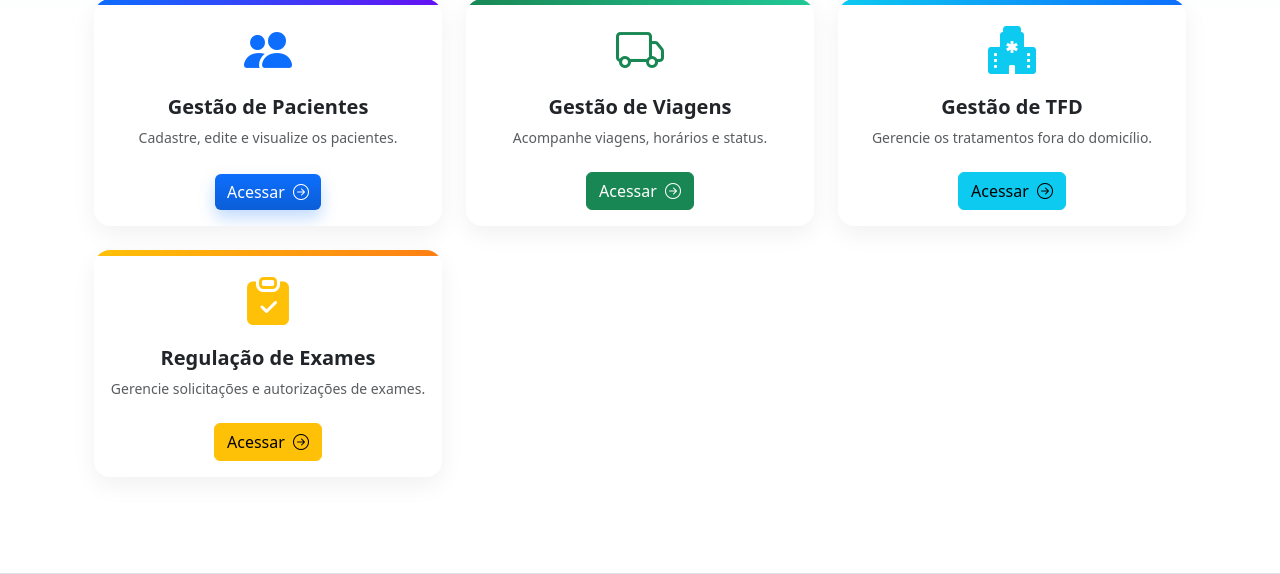
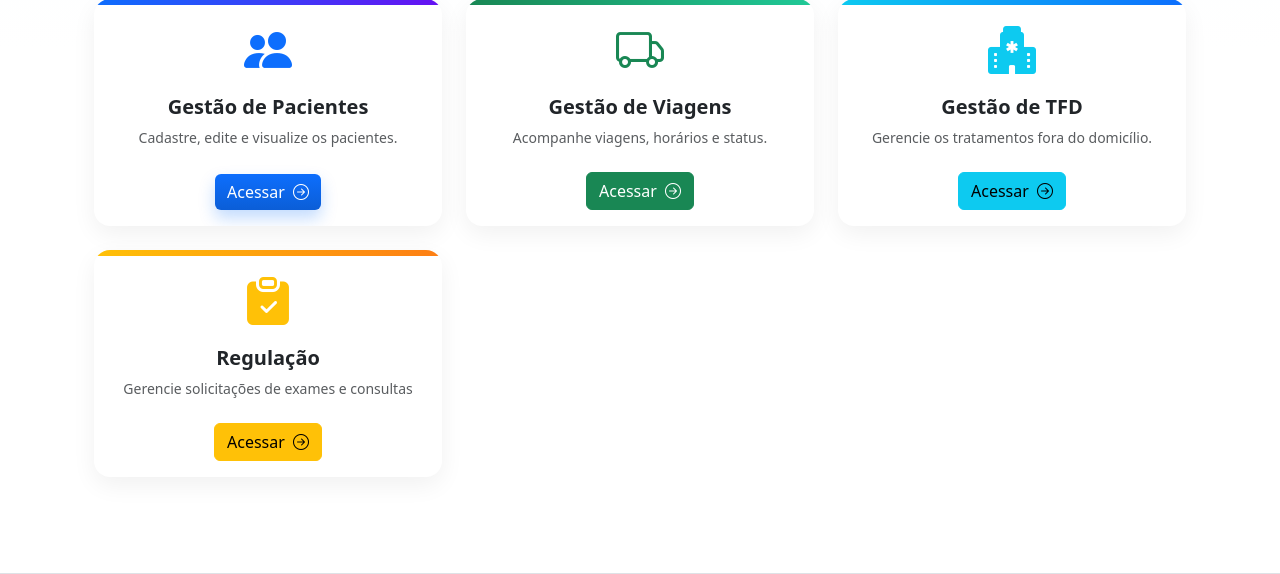
Before and after one commit to Jhonatanpalmer/pronto_socorro, a Django app: page /dashboard/ in a window 1280 px wide. Shown: the part 353-927 px from the top of the page. Run offline with Django 5.2, Linux system fonts and the light colour scheme; the visitor is signed in with stand-in values (Sample User, id 1); data that the repository does not hold is empty; some libraries are stand-ins or nearby versions.

Commit message:
Dashboard: renomear card de Regulação e descrição. Regulação: ocultar select de paciente para evitar duplicidade em Exame e Consulta; manter autocomplete como único campo visível.

```diff
--- a/regulacao/templates/regulacao/regulacaoconsulta_form.html
+++ b/regulacao/templates/regulacao/regulacaoconsulta_form.html
@@ -19,7 +19,7 @@
               <div id="resultado-paciente-regconsulta" class="list-group position-absolute w-100" style="z-index: 1000;"></div>
               <div class="form-text">Digite ao menos 2 letras e selecione o paciente; o campo abaixo será preenchido.</div>
             </div>
-            {{ form.paciente|add_class:'form-select' }}
+            <div class="d-none">{{ form.paciente|add_class:'form-select' }}</div>
           </div>
           <div class="col-md-6">
             <label class="form-label">Especialidade</label>
--- a/regulacao/templates/regulacao/regulacaoexame_form.html
+++ b/regulacao/templates/regulacao/regulacaoexame_form.html
@@ -23,10 +23,6 @@
                             <i class="bi bi-clipboard-check"></i>
                             {% if object %}Editar Solicitação de Regulação{% else %}Nova Solicitação de Exame{% endif %}
                         </h4>
-                        <div class="d-flex gap-2">
-                            <a class="btn btn-outline-secondary btn-sm" href="{% url 'paciente_create' %}"><i class="bi bi-person-plus"></i> Cadastrar Paciente</a>
-                            <a class="btn btn-outline-primary btn-sm" href="{% url 'paciente_list' %}"><i class="bi bi-people"></i> Ver Pacientes</a>
-                        </div>
                     </div>
                 </div>
                 <div class="card-body pt-3">
@@ -52,7 +48,7 @@
                                         <div id="resultado-paciente-regexame" class="list-group position-absolute w-100" style="z-index: 1000;"></div>
                                         <div class="form-text">Digite ao menos 2 letras e selecione o paciente para preencher o campo abaixo.</div>
                                     </div>
-                                    {{ form.paciente }}
+                                    <div class="d-none">{{ form.paciente }}</div>
                                     <div id="resumo-paciente-regexame" class="text-muted small mt-1"></div>
                                     {% if form.paciente.errors %}
                                     <div class="text-danger small">
--- a/secretaria_it/views.py
+++ b/secretaria_it/views.py
@@ -48,8 +48,8 @@ def dashboard_view(request):
     # App Regulação
     if 'regulacao' in settings.INSTALLED_APPS and user_has_access(request.user, 'regulacao'):
         apps.append({
-            'nome': 'Regulação de Exames',
-            'descricao': 'Gerencie solicitações e autorizações de exames.',
+            'nome': 'Regulação',
+            'descricao': 'Gerencie solicitações de exames e consultas',
             'url': 'regulacao-dashboard',
             'icone': 'bi-clipboard-check-fill',
             'cor': 'warning'
```
